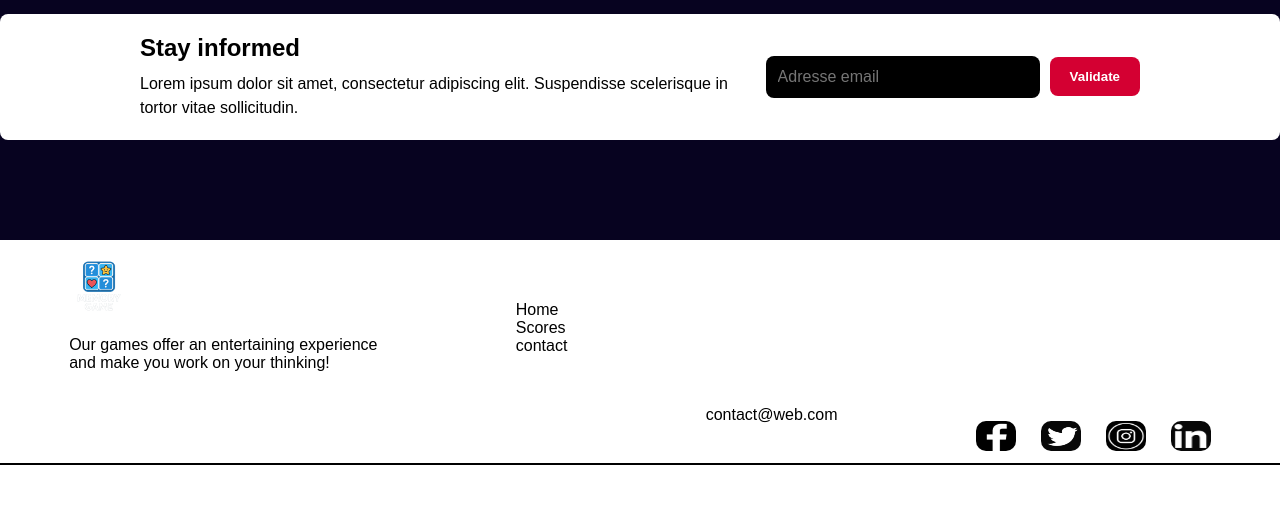
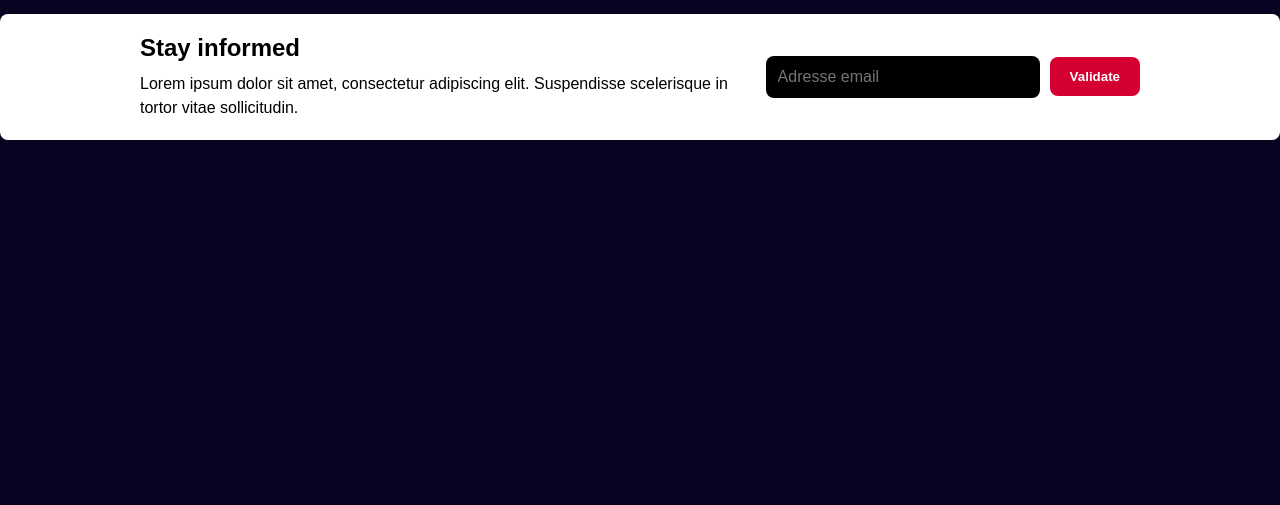
Before and after one commit to matheosalvador/Memory, a PHP site: page / in a window 1280 px wide. Shown: the part 2155-2660 px from the top of the page. After the commit the page ends 2295 px from the top, so only its background shows below. Run offline with PHP 8.4, Linux system fonts and the light colour scheme.

Commit message:
Finalisation des supresion du footer dans les fichier q'uil faut pas

```diff
--- a/index.php
+++ b/index.php
@@ -109,37 +109,5 @@
                 </div>
             </div>
         </section>
-        <!-- start of footer (start at the bottom) -->
-        <footer>
-                <div class="fhead">
-                <div class="tabl0">
-                    <p> <img src="assets\images\logo_memory.png" alt="logo" id="logo"></p>
-                    <p>Our games offer an entertaining experience<br /> and make you work on your thinking!</p>
-                </div>
-                <div class="tabl1">
-                    <h4>Menu</h4> <!-- redirections -->
-                    <a href="index.html">Home</a>
-                    <a href="scores.html">Scores</a>                    <a href="contact.html">contact</a>
-                </div>
-                <div class="tabl2"> <!-- sum text :> -->
-                    <h4>Contact us</h4><br />
-                    <span>We are at your<br />disposal for<br /> any questions.</span>
-                    <br />
-                    <p>contact@web.com</p>
-                    <br />
-                </div>
-                <div id="links"> <!-- links for facebook, instagram, twitter and linkedin -->
-                    <a href="https://www.facebook.com/profile.php?id=61581419054379"><img src="assets\images\facebook_logo.png" alt="Facebook" class="linka"></a>
-                    <a href="https://x.com/MemoryContact"><img src="assets\images\twitter_logo.png" alt="Twitter" class="linka"></a>
-                    <a href="https://www.instagram.com/contact.memory.games/"><img src="assets\images\instagram_logo.png" alt="Instagram" class="linka"></a>
-                    <a href="https://www.linkedin.com/in/memory-games-168488388/"><img src="assets\images\linkedin_logo.png" alt="linkdin" class="linka"></a>
-                </div>
-            </div>
-            <hr> <!-- line -->
-            <div id="endf">
-                <span>© 2025 all rights reserved</span>
-            </div>
-        </footer>
-        <!-- end of footer -->
     </body>
 </html>
```
